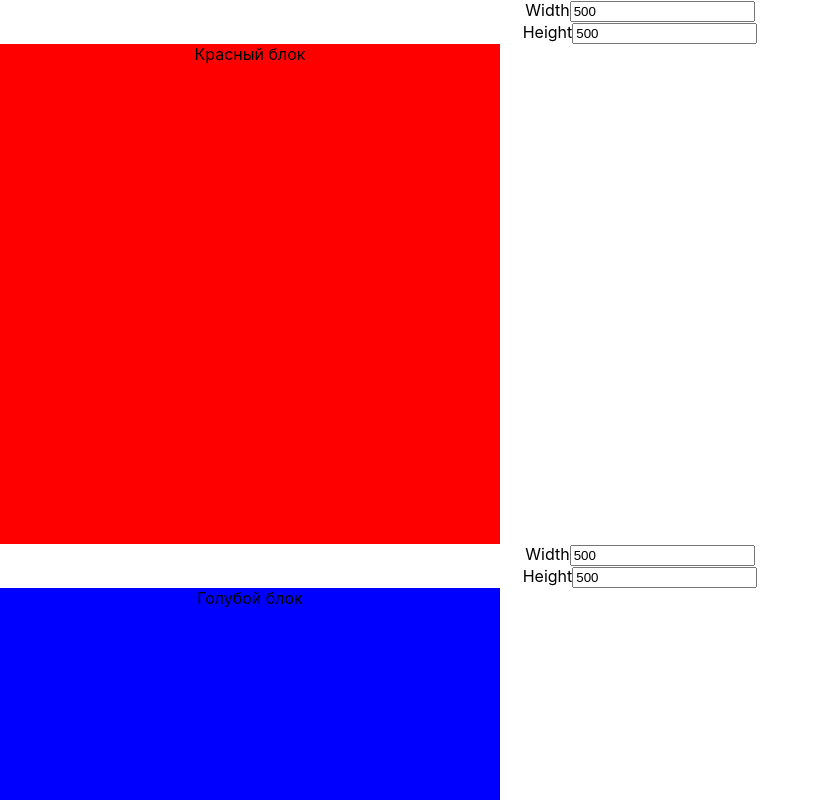
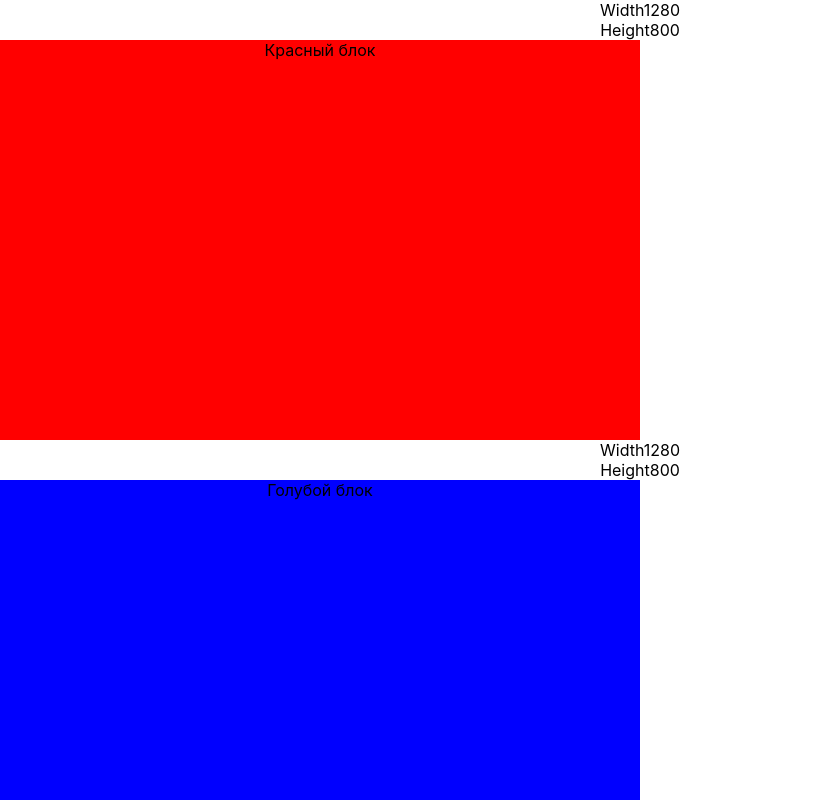
Before and after one commit to Vmagdesyan/PageResizer, a React (Create React App) app: page / in a window 1280 px wide. Shown: the top 800 px of the page, without its empty margins (0-820 px from the left). Built offline with nearby package versions, Linux system fonts and the light colour scheme.

Commit message:
Изменяет логику работы resize hoc

```diff
--- a/src/components/PageResizer/index.jsx
+++ b/src/components/PageResizer/index.jsx
@@ -6,14 +6,20 @@ export class PageResizer extends React.Component {
     super(props);
 
     this.state = {
-      width: 500,
-      height: 500,
+      width: window.innerWidth,
+      height: window.innerHeight,
     };
   }
 
-  onChangeHeight = (event) => this.setState({ height: Number(event.target.value) });
+  onChangeWindowSize = () => this.setState({ height: window.innerHeight, width: window.innerWidth });
 
-  onChangeWidth = (event) => this.setState({ width: Number(event.target.value) });
+  componentDidMount() {
+    window.addEventListener('resize', this.onChangeWindowSize);
+  }
+
+  componentWillUnmount() {
+    window.removeEventListener('resize', this.onChangeWindowSize);
+  }
 
   render() {
     const { childrenRender } = this.props;
@@ -27,20 +33,14 @@ export class PageResizer extends React.Component {
         <div>
           <div>
             Width
-            <input
-              onChange={this.onChangeWidth}
-              value={width}
-            />
-            <div>
-              Height
-            <input
-                onChange={this.onChangeHeight}
-                value={height}
-              />
-            </div>
+            <label>{width}</label>
+          </div>
+          <div>
+            Height
+            <label>{height}</label>
           </div>
         </div>
-        {childrenRender(height, width)}
+        {childrenRender(height / 2, width / 2)}
       </div>
     )
   }
--- a/src/components/PageResizerWithHooks/index.jsx
+++ b/src/components/PageResizerWithHooks/index.jsx
@@ -1,32 +1,36 @@
-import React, { useState } from 'react';
+import React, { useState, useLayoutEffect } from 'react';
 import PropTypes from 'prop-types';
 
 export const PageResizerWithHooks = (props) => {
   const { childrenRender } = props;
-  const [ height, changeHeight ] = useState(500);
-  const [ width, changeWidth ] = useState(500);
-  const onChangeHeight = (event) => changeHeight(Number(event.target.value));
-  const onChangeWidth = (event) => changeWidth(Number(event.target.value));
+  const [height, changeHeight] = useState(window.innerHeight);
+  const [width, changeWidth] = useState(window.innerWidth);
+  const onResize = () => {
+    changeHeight(window.innerHeight);
+    changeWidth(window.innerWidth);
+  };
+
+  useLayoutEffect(() => {
+    window.addEventListener('resize', onResize);
+
+    return () => {
+      window.removeEventListener('resize', onResize);
+    }
+  })
 
   return (
     <div>
       <div>
         <div>
           Width
-            <input
-            onChange={onChangeWidth}
-            value={width}
-          />
+            <label>{width}</label>
         </div>
         <div>
           Height
-            <input
-            onChange={onChangeHeight}
-            value={height}
-          />
+            <label>{height}</label>
         </div>
       </div>
-      {childrenRender(height, width)}
+      {childrenRender(height / 2, width / 2)}
     </div>
   );
 }
```
